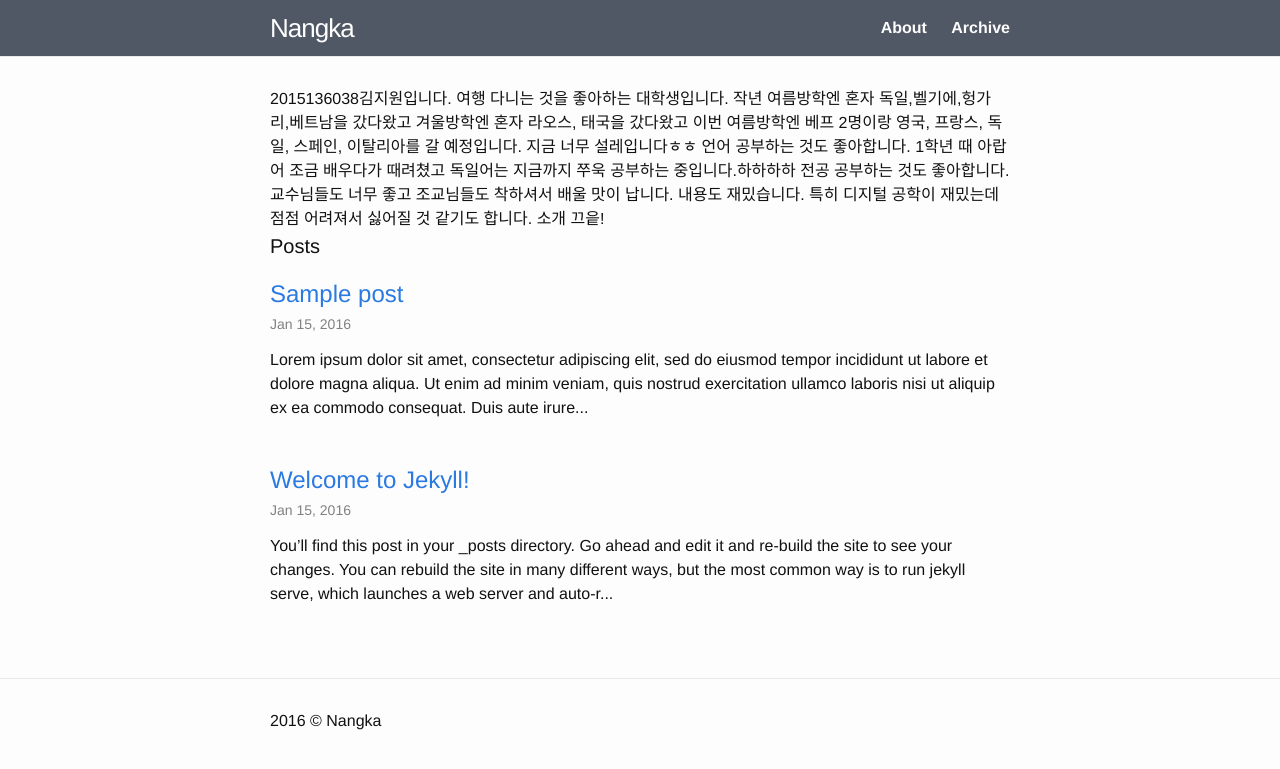
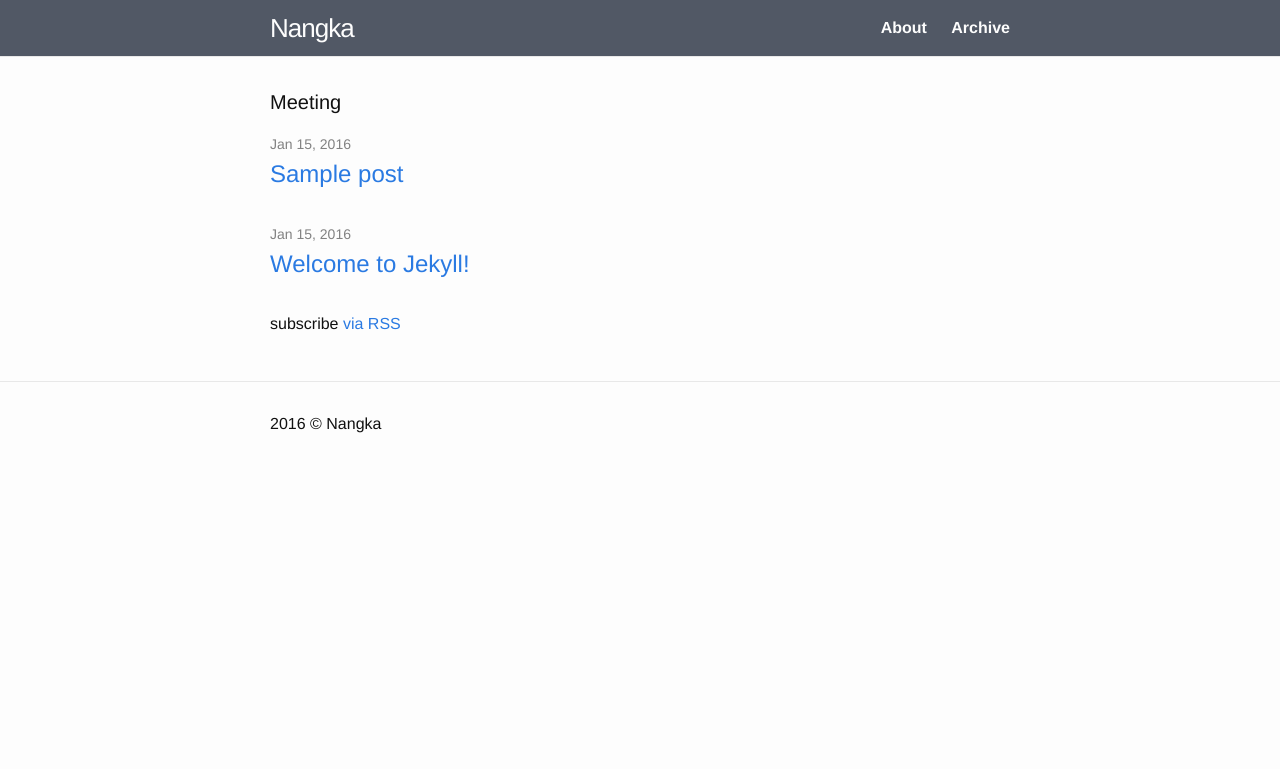
Before and after one commit to jjeewon/jjeewon.github.com, a Jekyll site: the page built from index.html, in a window 1280 px wide. Shown: the top 769 px of the page. Built offline with Jekyll 4.4.1, drawn with Linux system fonts in a browser that asks for light colours; the list of posts is cut into pages by our own code.

Commit message:
Update index.html

```diff
--- a/index.html
+++ b/index.html
@@ -1,35 +1,23 @@
 ---
 layout: default
 ---
-2015136038김지원입니다.
- 여행 다니는 것을 좋아하는 대학생입니다.
-작년 여름방학엔 혼자 독일,벨기에,헝가리,베트남을 갔다왔고 겨울방학엔 혼자 라오스, 태국을 갔다왔고
-이번 여름방학엔 베프 2명이랑 영국, 프랑스, 독일, 스페인, 이탈리아를 갈 예정입니다. 지금 너무 설레입니다ㅎㅎ
- 언어 공부하는 것도 좋아합니다.
-1학년 때 아랍어 조금 배우다가 때려쳤고 독일어는 지금까지 쭈욱 공부하는 중입니다.하하하하
- 전공 공부하는 것도 좋아합니다. 교수님들도 너무 좋고 조교님들도 착하셔서 배울 맛이 납니다. 내용도 재밌습니다. 특히 디지털 공학이 재밌는데 점점 어려져서 싫어질 것 같기도 합니다.
-소개 끄읕!
+
 <div class="home">
-  <h1 class="page-heading">Posts</h1>
+
+  <h1 class="page-heading">Meeting</h1>
+
   <ul class="post-list">
-    {% for post in paginator.posts %}
+    {% for post in site.posts %}
       <li>
+        <span class="post-meta">{{ post.date | date: "%b %-d, %Y" }}</span>
+
         <h2>
           <a class="post-link" href="{{ post.url | prepend: site.baseurl }}">{{ post.title }}</a>
         </h2>
-          <span class="post-meta">{{ post.date | date: "%b %-d, %Y" }}</span>
-        <p class="description">
-            {% if post.description %}
-                {{ post.description | strip_html | strip_newlines | truncate: 250 }}
-            {% else %}
-                {{ post.content | strip_html | strip_newlines | truncate: 250 }}
-            {% endif %}</p>
       </li>
     {% endfor %}
   </ul>
+
+  <p class="rss-subscribe">subscribe <a href="{{ "/feed.xml" | prepend: site.baseurl }}">via RSS</a></p>
+
 </div>
-{% if paginator.total_pages > 1 %}<!-- Pagination links -->
-  <div class="pagination">
-    {% if paginator.previous_page %} <a href="{{ paginator.previous_page_path | prepend: site.baseurl }}" class="prev">Newer Posts</a> {% endif %}
-    {% if paginator.next_page %} <a href="{{ paginator.next_page_path | prepend: site.baseurl }}" class="next">Older Posts</a>{% endif %}
-  </div>{% endif %}
```
